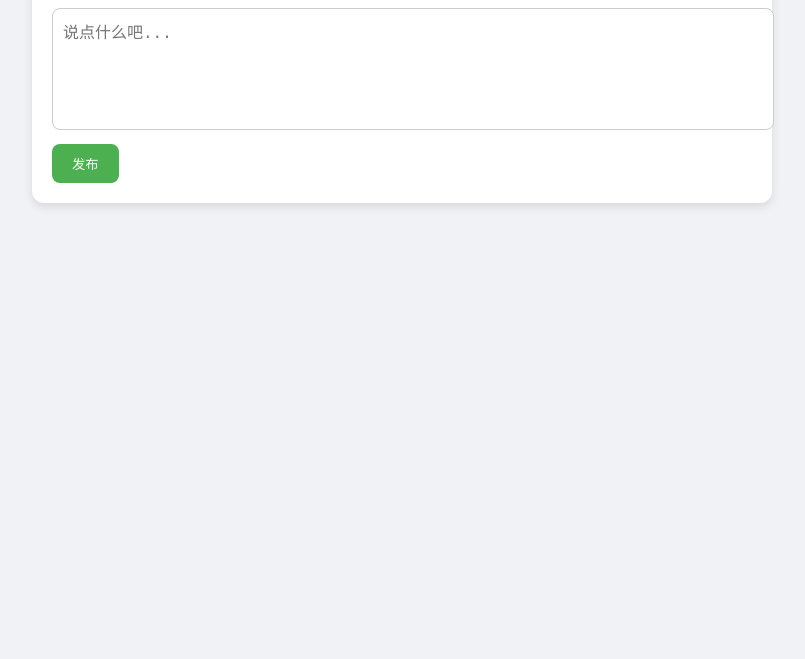
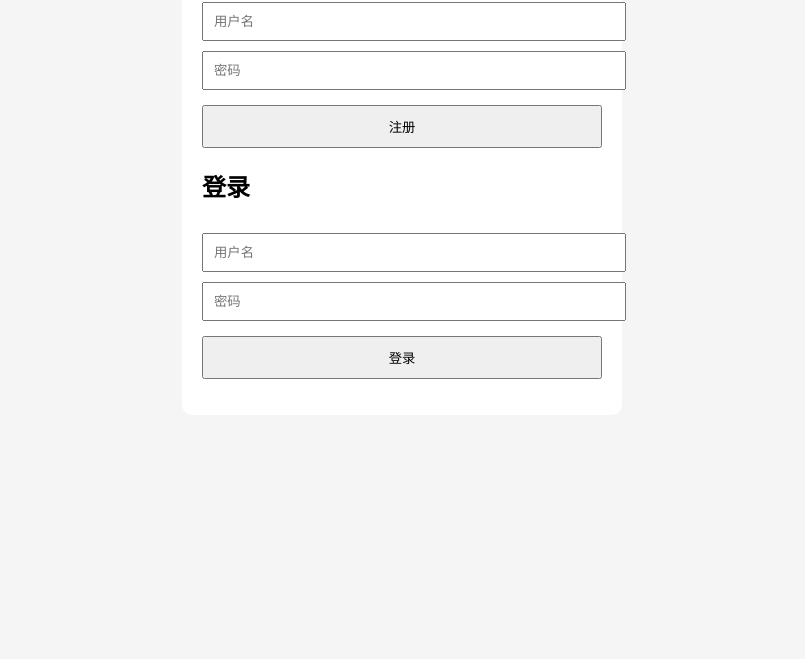
Before and after one commit to lliiuuye/my-dynamic-site, a website: page index.html in a window 1280 px wide. Shown: the part 141-800 px from the top of the page, without its empty margins (238-1043 px from the left). Drawn offline with Linux system fonts and the light colour scheme.

Commit message:
index.html-2

```diff
--- a/index.html
+++ b/index.html
@@ -2,85 +2,53 @@
 <html lang="zh">
 <head>
   <meta charset="UTF-8">
-  <title>简易论坛</title>
+  <title>登录注册</title>
   <style>
-    body {
-      font-family: "Helvetica", sans-serif;
-      background-color: #f0f2f5;
-      margin: 0;
-      padding: 0;
-    }
-    .container {
-      width: 90%;
-      max-width: 700px;
-      margin: 40px auto;
-      background: #fff;
-      padding: 20px;
-      border-radius: 12px;
-      box-shadow: 0 4px 10px rgba(0, 0, 0, 0.1);
-    }
-    h1 {
-      text-align: center;
-      color: #333;
-    }
-    textarea {
-      width: 100%;
-      height: 100px;
-      resize: none;
-      padding: 10px;
-      border-radius: 8px;
-      border: 1px solid #ccc;
-      font-size: 16px;
-    }
-    button {
-      padding: 10px 20px;
-      margin-top: 10px;
-      background-color: #4CAF50;
-      color: white;
-      border: none;
-      border-radius: 8px;
-      cursor: pointer;
-    }
-    .post {
-      background: #f9f9f9;
-      border-left: 5px solid #4CAF50;
-      padding: 12px;
-      margin-top: 15px;
-      border-radius: 8px;
-    }
-    .comment-btn {
-      background-color: #2196F3;
-      margin-top: 8px;
-      font-size: 14px;
-    }
+    body { font-family: Arial; padding: 30px; background: #f5f5f5; }
+    .form-box { background: white; padding: 20px; max-width: 400px; margin: auto; border-radius: 10px; }
+    input { width: 100%; padding: 10px; margin-top: 10px; }
+    button { width: 100%; padding: 10px; margin-top: 15px; }
   </style>
 </head>
 <body>
-  <div class="container">
-    <h1>简易论坛</h1>
-    <textarea id="postContent" placeholder="说点什么吧..."></textarea>
-    <button onclick="addPost()">发布</button>
+  <div class="form-box">
+    <h2>注册</h2>
+    <input type="text" id="registerUsername" placeholder="用户名">
+    <input type="password" id="registerPassword" placeholder="密码">
+    <button onclick="register()">注册</button>
 
-    <div id="postList"></div>
+    <h2>登录</h2>
+    <input type="text" id="loginUsername" placeholder="用户名">
+    <input type="password" id="loginPassword" placeholder="密码">
+    <button onclick="login()">登录</button>
+    <p id="message"></p>
   </div>
 
   <script>
-    function addPost() {
-      const content = document.getElementById("postContent").value.trim();
-      if (content === "") {
-        alert("内容不能为空！");
-        return;
-      }
+    async function register() {
+      const res = await fetch('/register', {
+        method: 'POST',
+        headers: { 'Content-Type': 'application/json' },
+        body: JSON.stringify({
+          username: document.getElementById('registerUsername').value,
+          password: document.getElementById('registerPassword').value
+        })
+      });
+      const msg = await res.text();
+      document.getElementById('message').textContent = msg;
+    }
 
-      const post = document.createElement("div");
-      post.className = "post";
-      post.innerHTML = `
-        <p>${content}</p>
-        <button class="comment-btn">评论</button>
-      `;
-
-      document.getElementById("postList").prepend(post);
-      document.getElementById("postContent").value = "";
+    async function login() {
+      const res = await fetch('/login', {
+        method: 'POST',
+        headers: { 'Content-Type': 'application/json' },
+        body: JSON.stringify({
+          username: document.getElementById('loginUsername').value,
+          password: document.getElementById('loginPassword').value
+        })
+      });
+      const msg = await res.text();
+      document.getElementById('message').textContent = msg;
     }
   </script>
 </body>
```
Also changed, not shown: 1 other file.
